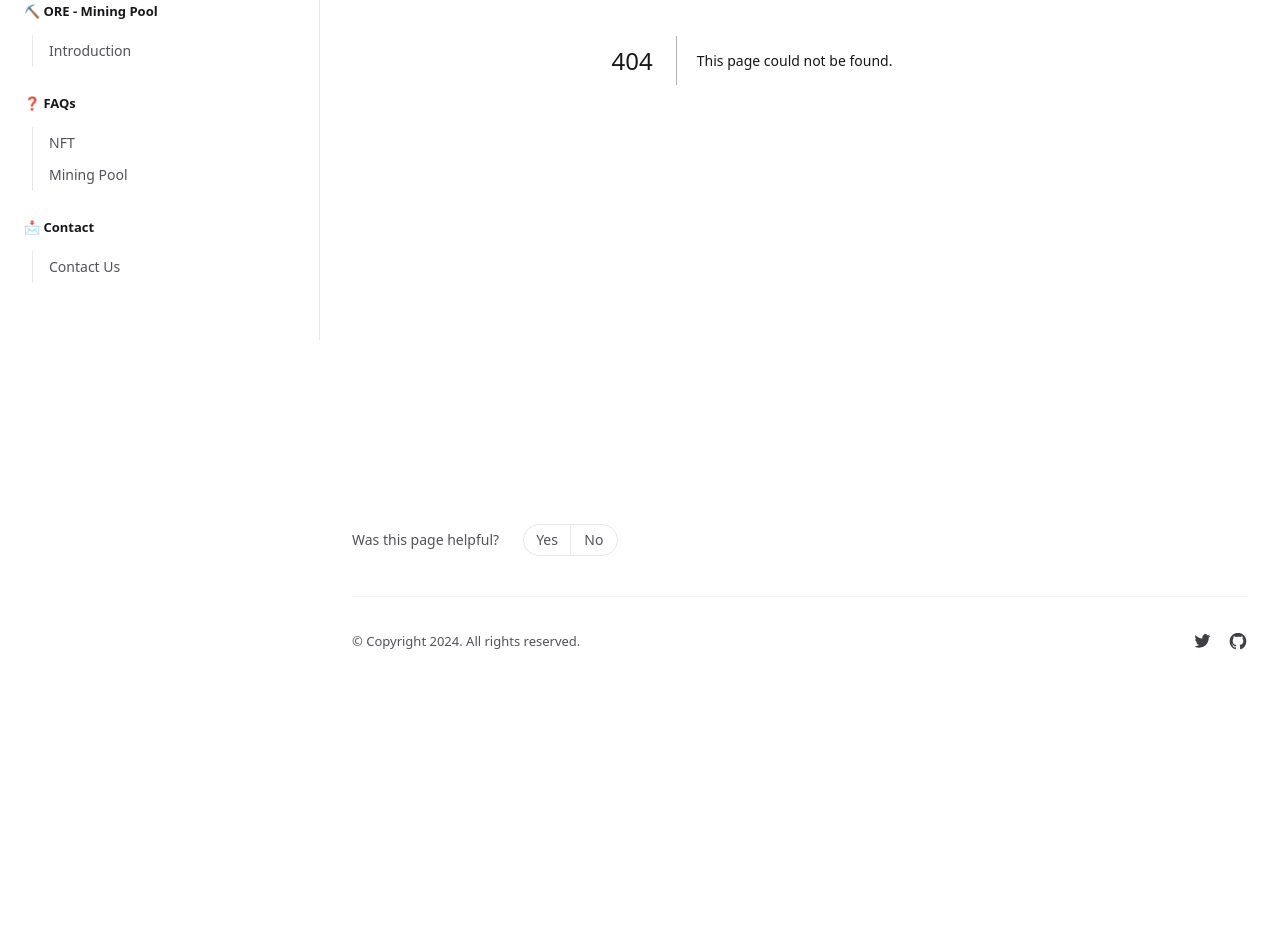
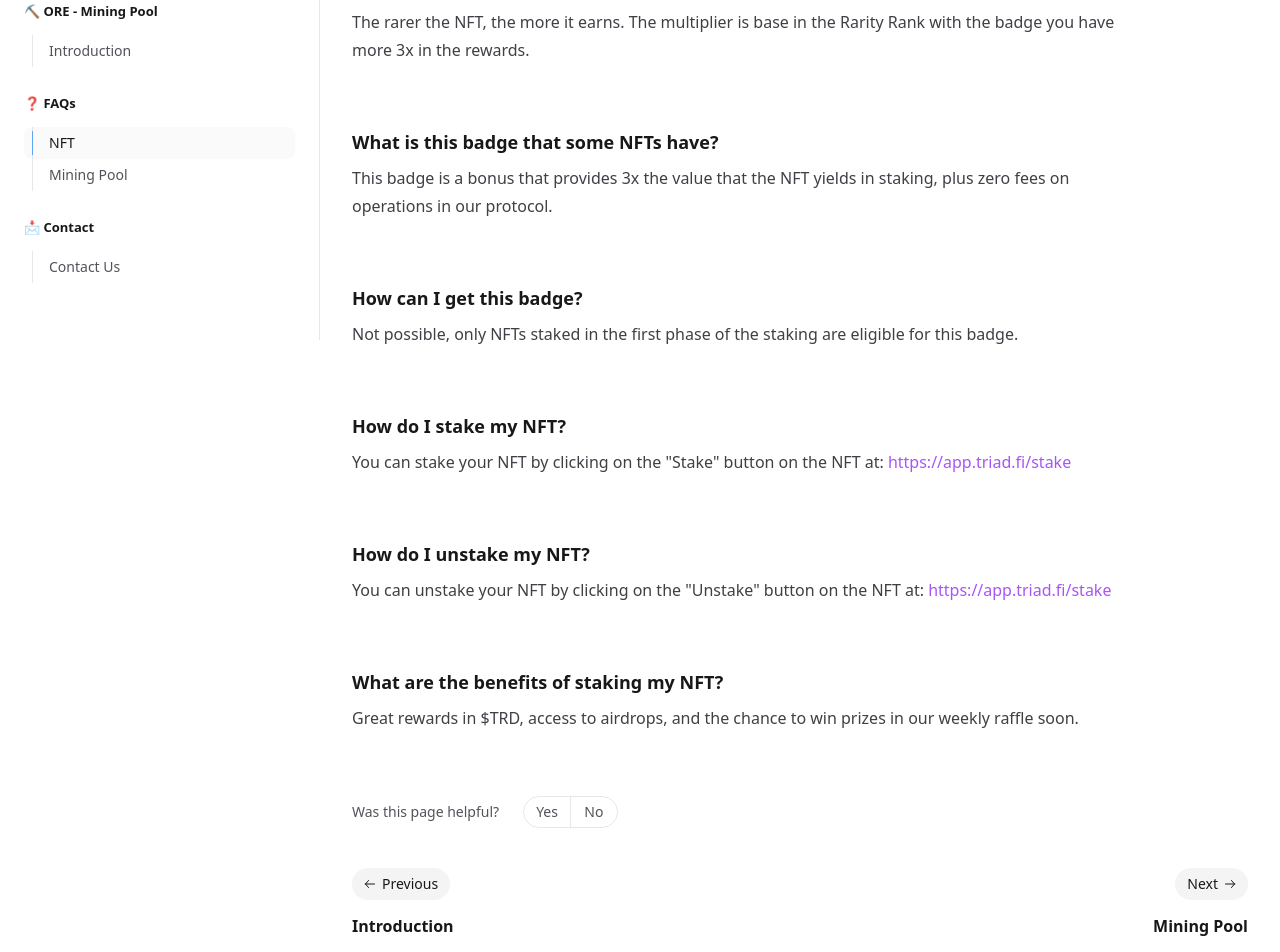
Before and after one commit to triadxyz/docs, a Next.js app: page /faq/nft in a window 1280 px wide. Before the commit this address had no page. Shown: the part 460-1412 px from the top of the page. Before the commit the page ends 1177 px from the top, so only its background shows below. Built offline with nearby package versions, Linux system fonts and the light colour scheme.

Commit message:
faq router

```diff
--- a/src/components/Navigation.jsx
+++ b/src/components/Navigation.jsx
@@ -208,8 +208,8 @@ export const navigation = [
   {
     title: '❓ FAQs',
     links: [
-      { title: 'NFT', href: '/nft' },
-      { title: 'Mining Pool', href: '/mining-pool-faq' },
+      { title: 'NFT', href: '/faq/nft' },
+      { title: 'Mining Pool', href: '/faq/mining-pool' },
     ],
   },
   {
--- a/src/pages/nft.mdx
+++ b/src/pages/faq/nft.mdx
@@ -1,6 +1,6 @@
 export const description = 'NFT FAQ'
 
-# FAQ
+# NFT FAQ
 
 ## Where can I buy Triad NFTs?
 
```
Also changed, not shown: src/pages/faq/mining-pool.mdx (renamed from src/pages/mining-pool-faq.mdx).
